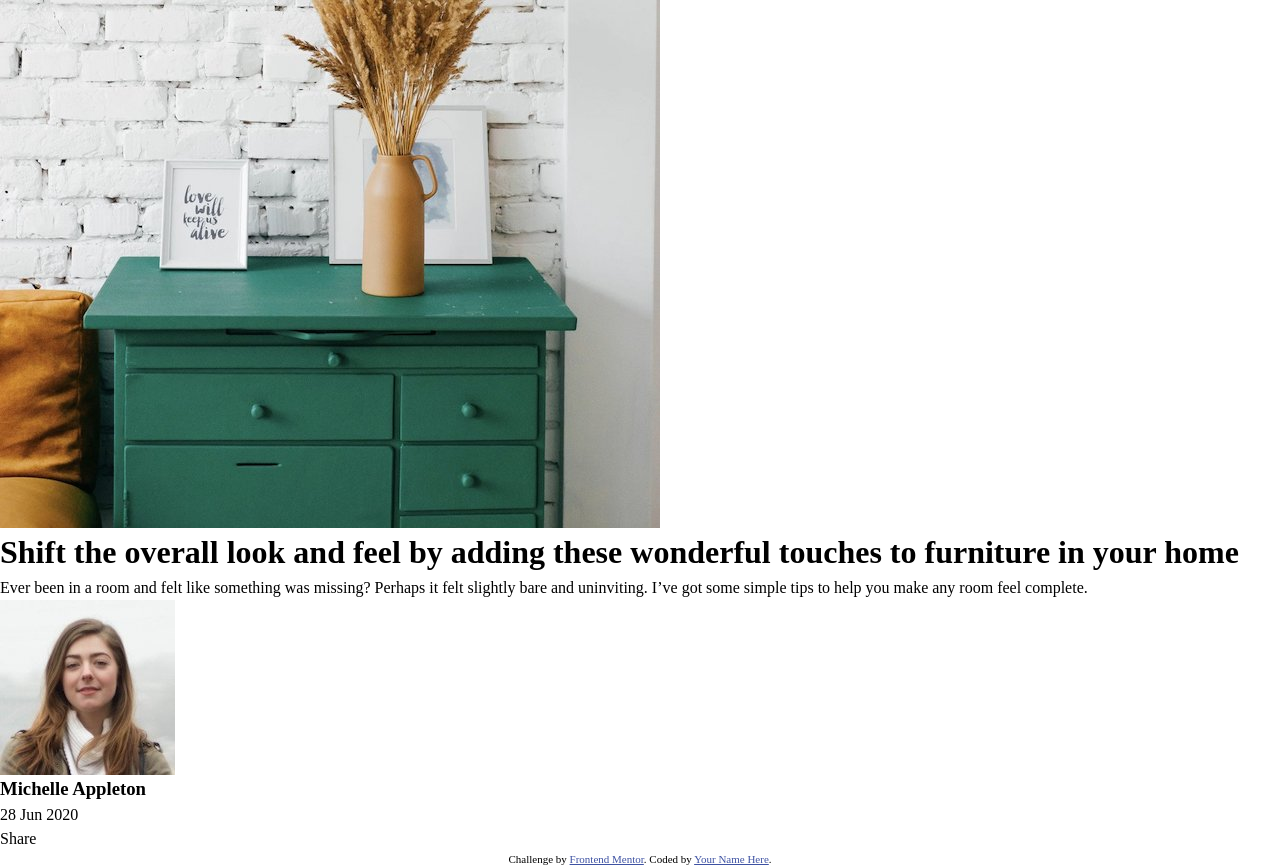
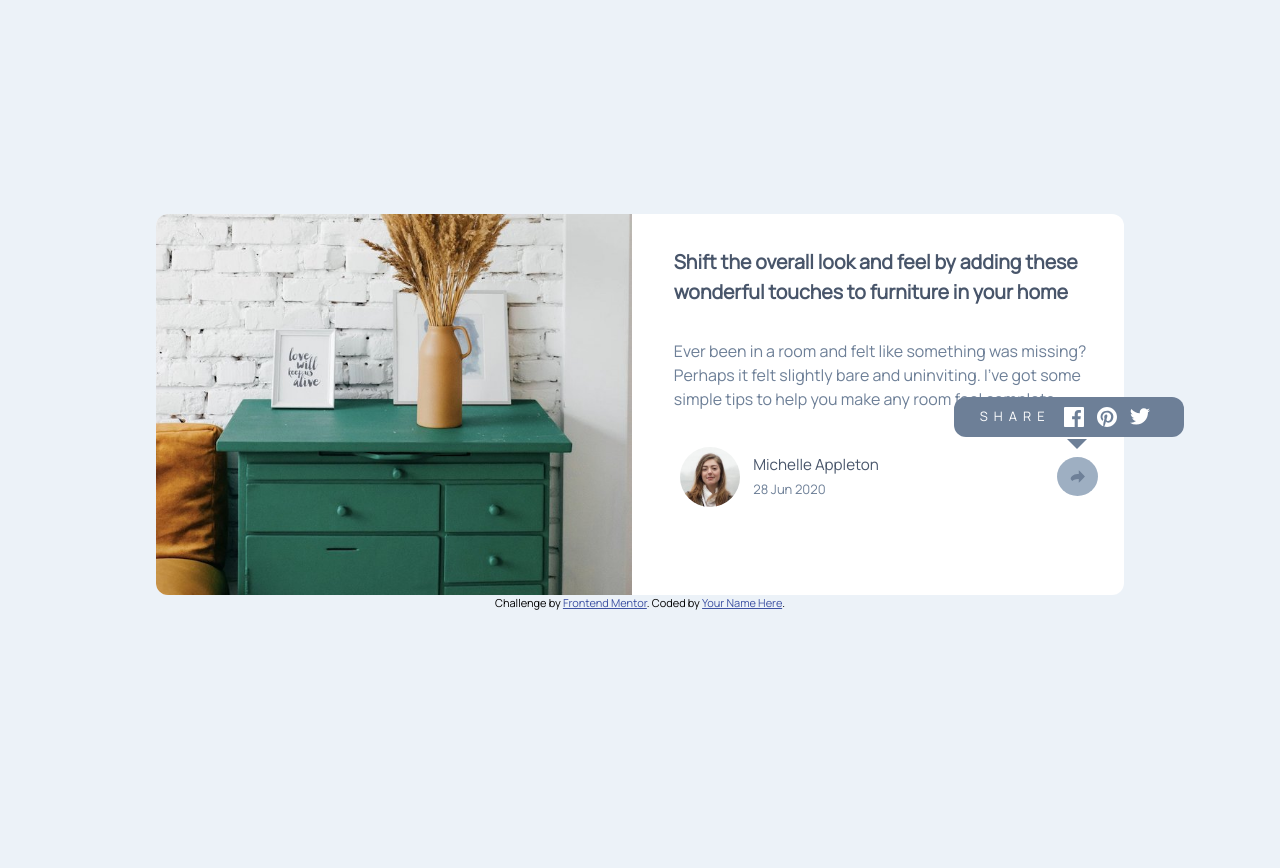
Before and after one commit to Bisshy/article-preview-component-master, a plain HTML site: page index.html in a window 1280 px wide. After the commit the page ends 826 px from the top, so only its background shows below. Drawn offline with Linux system fonts and the light colour scheme.

Commit message:
final changes 1.0
html css and js complete

```diff
--- a/index.css
+++ b/index.css
@@ -1,6 +1,16 @@
 :root{
+    --Very-Dark-Grayish-Blue: hsl(217, 19%, 35%);
+    --Desaturated-Dark-Blue: hsl(214, 17%, 51%);
+    --Grayish-Blue: hsl(212, 23%, 69%);
+    --Light-Grayish-Blue: hsl(210, 46%, 95%);
+}
 
+/*Fonts*/
+@font-face {
+    font-family: Manrope;
+    src: url("Fonts/Manrope-Regular.ttf");
 }
+
 /*
   1. Use a more-intuitive box-sizing model.
 */
@@ -48,5 +58,159 @@
     isolation: isolate;
   }
 
+  body{
+    display:grid;
+    place-content: center;
+    margin:1em auto;
+    width:97%;
+    min-height: 100vh;
+    max-width:400px;
+    font-size:0.8125rem;
+    font-family: "Manrope", sans-serif;
+    background-color: var(--Light-Grayish-Blue);
+  }
+  .flex-group{
+    display:flex;
+    align-items: center;
+    justify-content: space-between;
+
+  }
+
+  .container{
+    display:grid;
+    gap:1.2em;
+    color:var(--Desaturated-Dark-Blue);
+    background-color:#fff;
+    border-radius: 12px;
+  }
+
+
+
+  .hero-image{
+    height:auto;
+    width: 100%;
+    border-top-left-radius:12px ;
+    border-top-right-radius: 12px;
+
+  }
+
+
+  .container__content{
+    padding-inline:2em;
+  }
+
+  .article__heading{
+    color:var(--Very-Dark-Grayish-Blue);
+    font-weight:700;
+    margin-block: 1.7em;
+  }
+
+  .article__paragraph{
+    margin-block:1em;
+    font-weight:500;
+    font-size:1rem;
+  }
+  .avatar__image{
+    border-radius: 50%;
+  }
+  .avatar-group{
+    padding-inline-start: .5em;
+  }
+
+  .flex-avatar-group{
+    display: flex;
+    align-items: center;
+    gap:1em;
+    margin-block: 1.5em;
+  }
+
+  .avatar-info__heading{
+    color:var(--Very-Dark-Grayish-Blue);
+    font-weight:500;
+    margin-block-end: .2em;
+  }
+
+
+  .share__text{
+    color:#fff;
+  }
+
+  .share__btn{
+    background-color:var(--Grayish-Blue) ;
+    padding:1em;
+    border-radius: 100%;
+    cursor:pointer;
+    z-index:6;
+    position:relative;
+
+}
+
+.icon-box{
+  background-color: var(--Desaturated-Dark-Blue);
+  display:flex;
+  gap:2.6em;
+  align-items:center;
+  padding:.7em 2.5em;
+  z-index: 5;
+  position:absolute;
+  height: 5em;
+  transform: translateX(-26px) translateY(3px);
+  width: 400px;
+  height:93px;
+  border-bottom-left-radius:12px ;
+  border-bottom-right-radius:12px ;
+
+}
+
+.share__text{
+  font-weight:100;
+  letter-spacing:6px;
+}
+.hidden{
+  display: none;
+  transition-duration:1.5s;
+  transition-timing-function: ease;
+
+}
+
+
 .attribution { font-size: 11px; text-align: center; }
 .attribution a { color: hsl(228, 45%, 44%); }
+
+@media screen and (min-width:968px) {
+  body{
+    max-width: 968px;
+
+  }
+  .container{
+    grid-template-columns: 1fr 1fr;
+  }
+  .icon-box{
+   width:230px;
+   height:5%;
+   gap:1em;
+   padding:1em 2em;
+   border-radius: 12px;
+   transform: translateY(-60px) translateX(280px);
+
+}
+
+.icon-box:before{
+  content:"";
+  width:0;
+  height:0;
+  border-style: solid;
+  border-width: 10px 10px 0 10px;
+  border-color:var(--Desaturated-Dark-Blue) transparent transparent transparent;
+  position:absolute;
+  transform: translateX(87px) translateY(27px);
+}
+
+  .hero-image{
+   display:grid;
+   width:100%;
+   border-radius: 0;
+   border-bottom-left-radius: 12px;
+   border-top-left-radius:12px;
+  }
+}
--- a/index.html
+++ b/index.html
@@ -10,31 +10,51 @@
   <link rel="stylesheet" href="index.css">
 </head>
 <body>
-  <picture>
-    <img src="images/drawers.jpg" alt="drawer-image">
-  </picture>
+  <main class="container">
 
-  <h1>Shift the overall look and feel by adding these wonderful
-  touches to furniture in your home</h1>
+      <picture>
+        <img class="hero-image" src="images/drawers.jpg" alt="drawer-image">
+      </picture>
+      <article class="container__content">
+      <h2 class="article__heading">Shift the overall look and feel by adding these wonderful
+      touches to furniture in your home</h2>
 
- <p>Ever been in a room and felt like something was missing? Perhaps
-  it felt slightly bare and uninviting. I’ve got some simple tips
-  to help you make any room feel complete.</p>
-  <div class="flex-group">
-  <picture>
-  <div class="avater-group">
-    <img class="image" src="images/avatar-michelle.jpg" alt="">
-  </picture>
-  <h3>Michelle Appleton</h3>
-  <p>28 Jun 2020</p>
-</div>
-  <P>Share</P>
+        <p class="article__paragraph">Ever been in a room and felt like something was missing? Perhaps
+        it felt slightly bare and uninviting. I’ve got some simple tips
+        to help you make any room feel complete.</p>
 
-  </div>
-  <div class="attribution">
-    Challenge by <a href="https://www.frontendmentor.io?ref=challenge" target="_blank">Frontend Mentor</a>.
-    Coded by <a href="#">Your Name Here</a>.
-  </div>
+        <div class="flex-group">
+          <div class="avatar-group flex-avatar-group">
+            <picture>
+              <img class="avatar__image" src="images/avatar-michelle.jpg" alt="Michelle" width="60px">
+            </picture>
+            <div class="avatar-info">
+             <h3 class="avatar-info__heading">Michelle Appleton</h3>
+              <p class="avatar-info__paragraph">28 Jun 2020</p>
+            </div>
+            </div>
+
+
+      <div class="icon-box" id="icon-box" >
+        <span class="share__text">SHARE</span>
+        <img src="images/icon-facebook.svg" alt="icon-facebook">
+        <img src="images/icon-pinterest.svg" alt="icon-pinterest">
+        <img src="images/icon-twitter.svg" alt="icon-twitter">
+      </div>
+      <picture>
+        <img id="share-icon" class="share__btn" src="images/icon-share.svg" alt="share-icon">
+      </picture>
+
+    </div>
+  </article>
+  </main>
+
+  <footer>
+    <div class="attribution">
+      Challenge by <a href="https://www.frontendmentor.io?ref=challenge" target="_blank">Frontend Mentor</a>.
+      Coded by <a href="#">Your Name Here</a>.
+    </div>
+  </footer>
   <script src="index.js"></script>
 </body>
 </html>
--- a/index.js
+++ b/index.js
@@ -0,0 +1,7 @@
+const iconBox = document.getElementById('icon-box')
+const shareIcon = document.getElementById('share-icon')
+
+
+shareIcon.addEventListener('click', function() {
+    iconBox.classList.toggle('hidden')
+})
```
